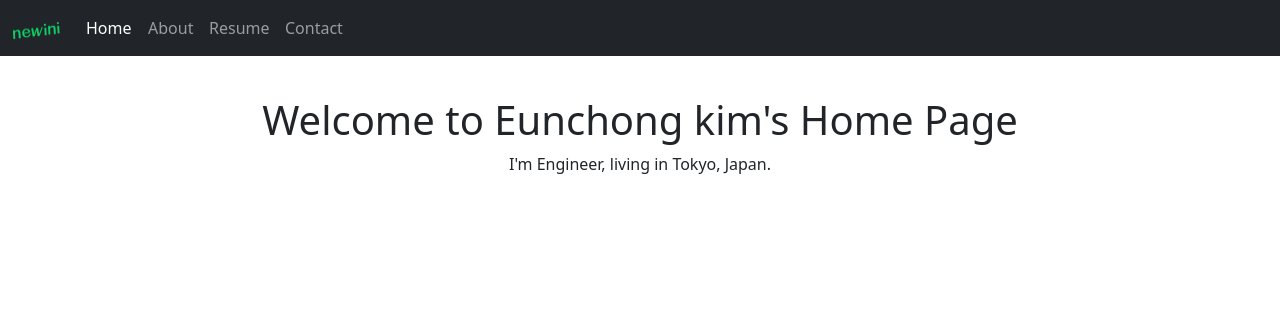
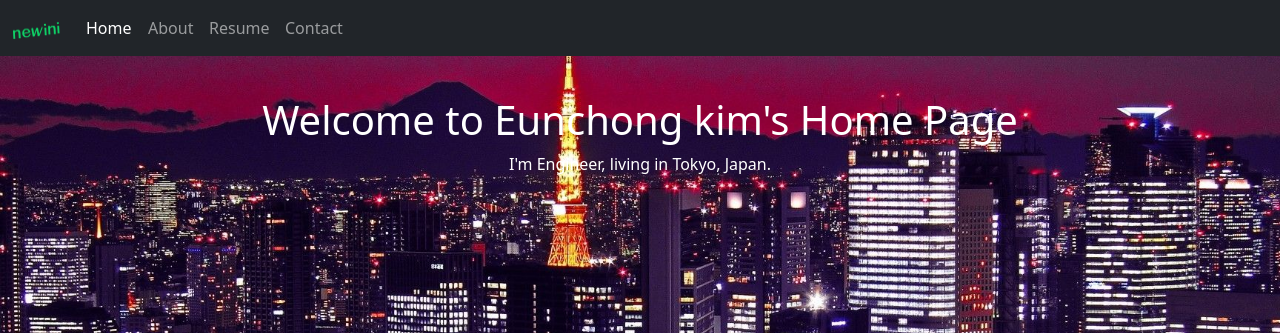
Before and after one commit to newini/newini.github.io, a website: page index.html in a window 1280 px wide. Shown: the top 333 px of the page. Drawn offline with nearby package versions, Linux system fonts and the light colour scheme; files whose address does not match are found by name.

Commit message:
Added header bkg image

```diff
--- a/assets/css/custom.css
+++ b/assets/css/custom.css
@@ -1,3 +1,14 @@
+/* Header background */
+header {
+  background-image: url("../images/tokyo_night_wallpaper_access.jpg");
+  background-size: cover !important;
+  position: relative;
+  height: 800px;
+  min-height: 500px;
+  width: 100%;
+  overflow: hidden;
+}
+
 /* Vertical line */
 .vl {
   border-left: 4px solid green;
--- a/index.html
+++ b/index.html
@@ -27,7 +27,10 @@
 
 <body>
 
-  <!-- Navbar ================================================== -->
+  <!-- Header ================================================== -->
+  <header id="home">
+
+    <!--  Navbar -->
     <nav class="navbar navbar-expand-lg navbar-dark bg-dark fixed-top">
       <div class="container-fluid">
         <a class="navbar-brand" href="#">
@@ -55,10 +58,8 @@
       </div>
     </nav>
 
-
-  <!-- Home Section ================================================== -->
-  <section id="home">
-    <div class='container py-5 my-5'>
+    <!-- Main -->
+    <div class='container py-5 my-5 text-white'>
 
       <div class='row'>
         <h1 class='text-center'>Welcome to Eunchong kim's Home Page</h1>
@@ -69,7 +70,7 @@
       </div>
 
     </div>
-  </section>
+  </header>
 
 
   <!-- About Section ================================================== -->
```
Also changed, not shown: README.md, assets/images/tokyo_night_wallpaper_access.jpg (added). Lines whose indentation alone changed are shown as unchanged.
